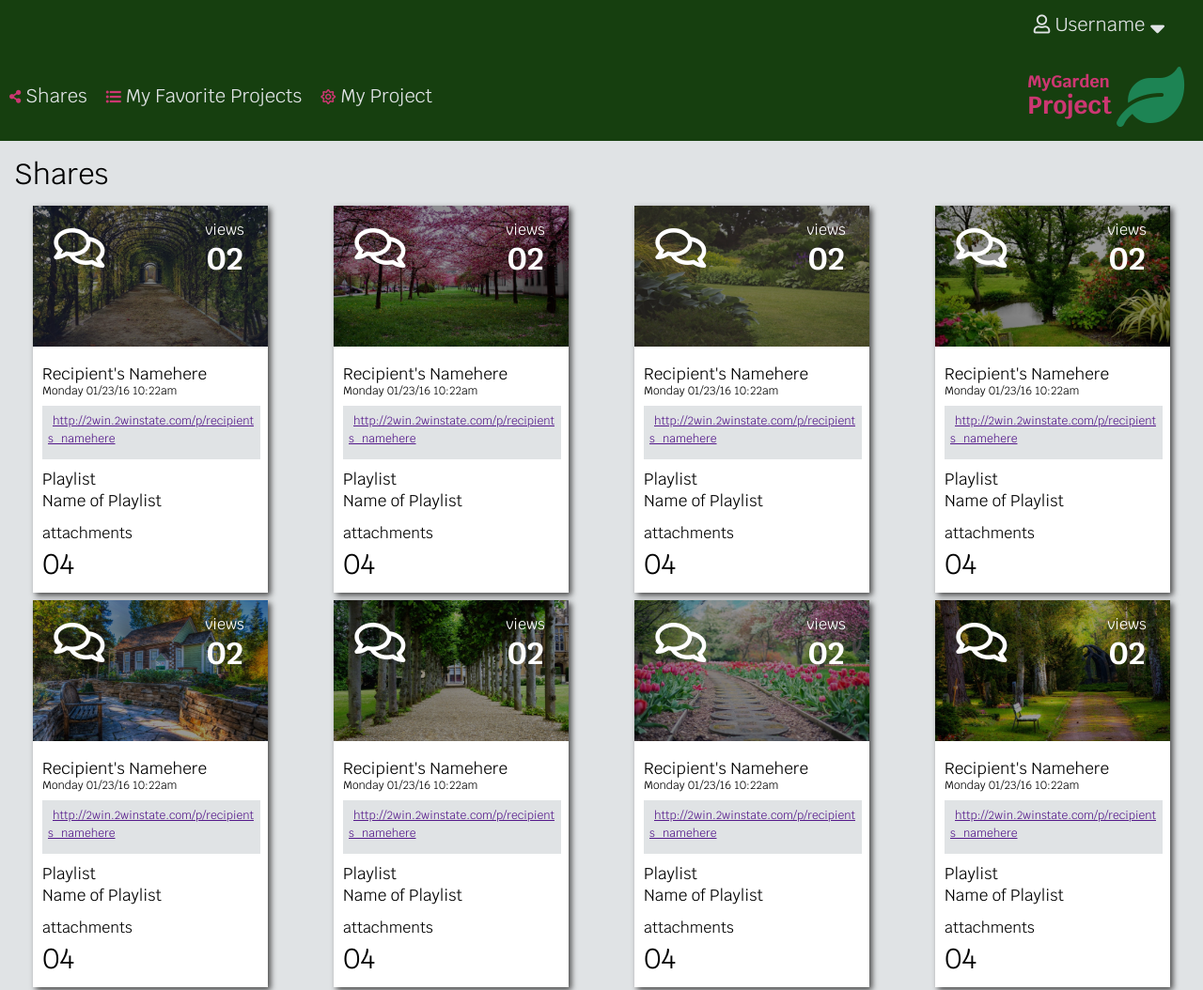
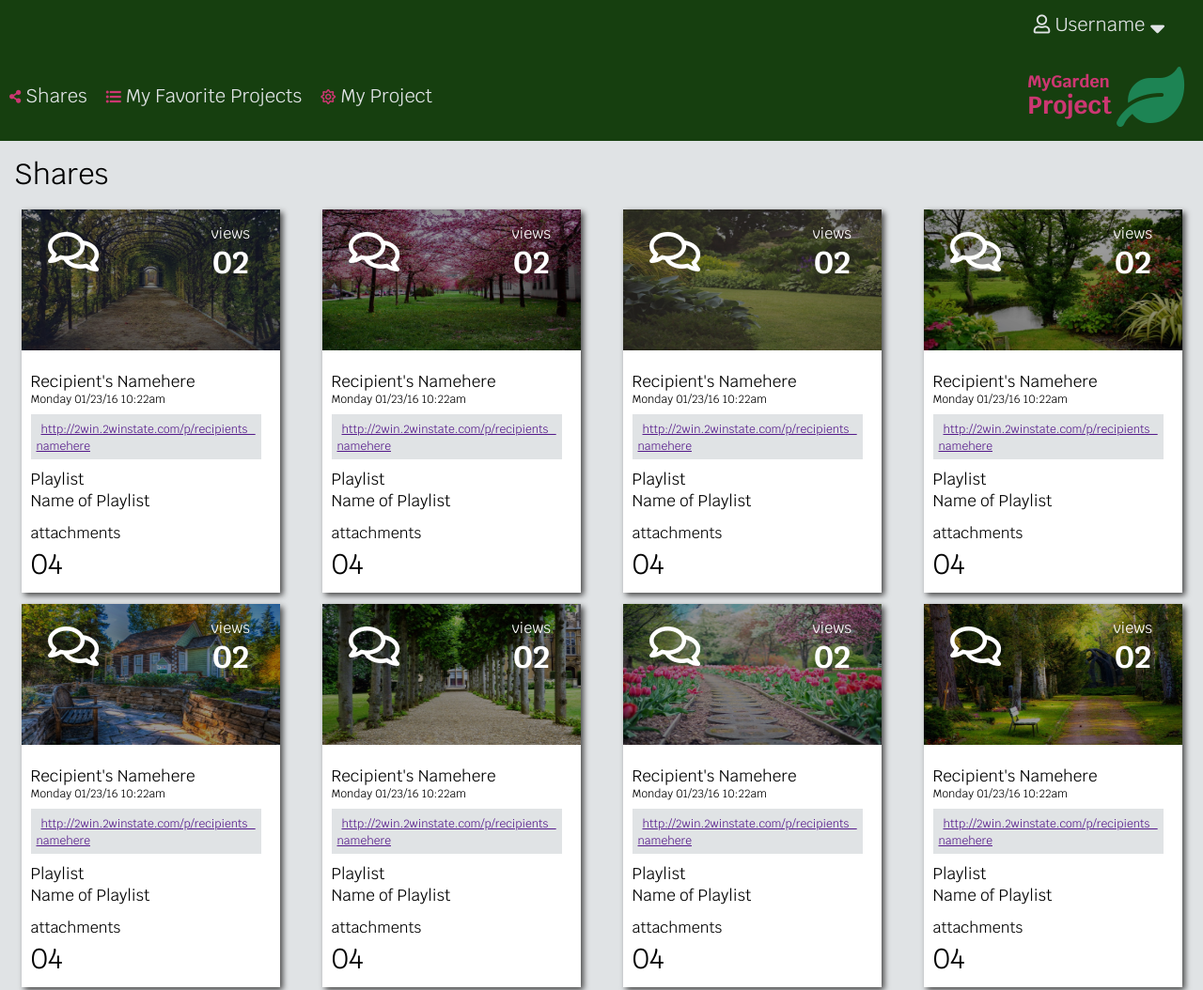
Before and after one commit to dylhof/dh-Comp-challenge-1, a plain HTML site: page index.html in a window 1280 px wide. Shown: the top 1054 px of the page at 94% size. Drawn offline with Linux system fonts and the light colour scheme.

Commit message:
Clean up css

```diff
--- a/styles.css
+++ b/styles.css
@@ -83,7 +83,7 @@ nav{
 article{
   display: flex;
   flex-direction: column;
-  width: 250px;
+  width: 275px;
   border: 1px;
   height: 400px;
   background-color: #fff;
@@ -108,7 +108,7 @@ article{
 
 .header-background{
   height: 150px;
-  width:250px;
+  width: 275px;
   position: absolute;
   z-index: 1;
 }
@@ -116,7 +116,7 @@ article{
 .grey-tone{
   background-color: #040404;
   height: 150px;
-  width: 250px;
+  width: 275px;
   opacity: 0.4;
   z-index: 9;
   position: absolute;
@@ -126,7 +126,6 @@ article{
   z-index: 10;
   padding-bottom:60px;
   color: #FFF;
-
 }
 
 .views{
@@ -153,7 +152,7 @@ article{
 
 .tile-body{
   height: 250px;
-  width:250px;
+  width: 275px;
   display: flex;
   flex-direction: column;
   align-content: center;
@@ -171,14 +170,13 @@ article{
 }
 
 .tile-link-div{
-  width: 220px;
-  height: 45px;
+  width: 85%;
+  height: 20%;
   background-color: #E0E3E5;
   padding: 6px;
 }
 
 .tile-link{
-  width: 80%;
   font-size: 12px;
   word-break: break-all;
   margin: 5px 10px 5px 5px;
@@ -204,8 +202,17 @@ article{
   margin: 3px 0px;
 }
 
+@media only screen and (max-width: 685px){
 
+}
 
+@media only screen and (max-width: 485px){
+
+}
+
+@media only screen and (max-width: 345px){
+
+}
 
 /*put in media query for 485 px width*/
 /*change the way the nav bar works (looks?)at 645 px*/
```
